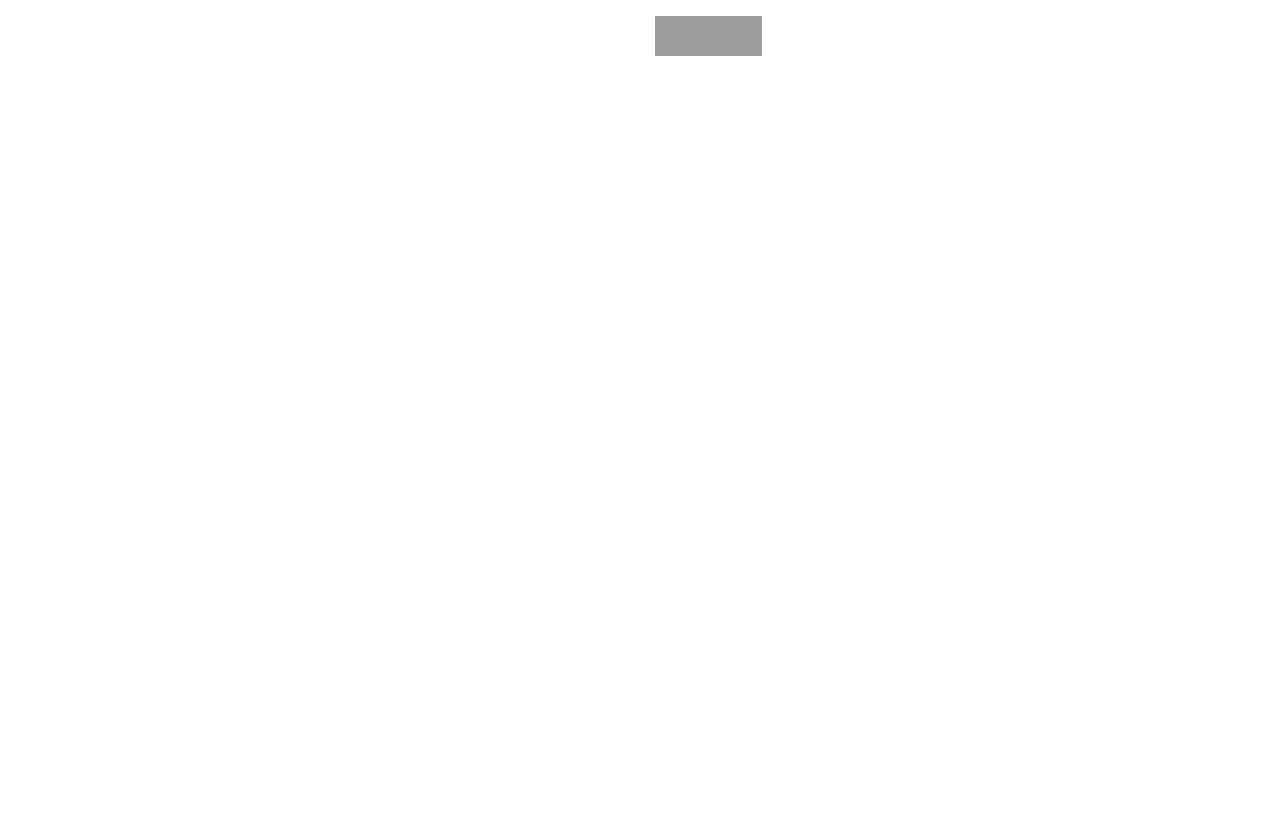
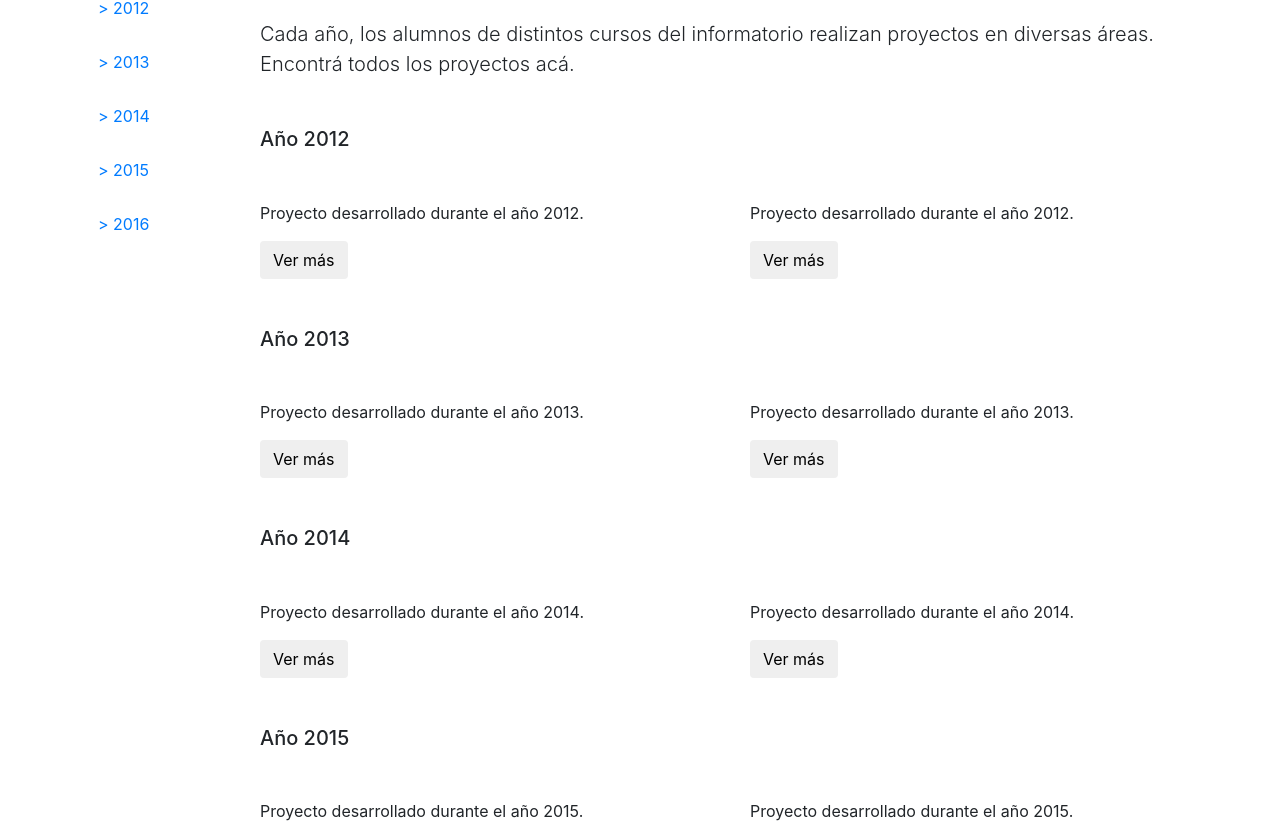
Before and after one commit to gallardoguada/Front, an Angular app in the folder FrontEndInformatorio/: page / in a window 1280 px wide. Shown: the part 2329-3160 px from the top of the page. Before the commit the page ends 2476 px from the top, so only its background shows below. Built offline with nearby package versions, Linux system fonts and the light colour scheme; grey boxes are pictures that could not be loaded.

Commit message:
Sección de proyectos estilizada

```diff
--- a/FrontEndInformatorio/src/app/app.component.html
+++ b/FrontEndInformatorio/src/app/app.component.html
@@ -4,6 +4,9 @@
     <div class="col-2 p-0 bg-white shad-inf"><app-informacionsidebar></app-informacionsidebar></div>
     <div class="col-10 p-0"><app-informacion></app-informacion>
     <app-contactanos></app-contactanos></div>
+    <div class="col-12"><app-inicio></app-inicio></div>
+
+
   </div>
 
 </div>
--- a/FrontEndInformatorio/src/app/app.module.ts
+++ b/FrontEndInformatorio/src/app/app.module.ts
@@ -10,6 +10,7 @@
 import { ContactanosComponent } from './contactanos/contactanos.component';
 import { InformacionComponent } from './informacion/informacion.component';
 import { InformacionsidebarComponent } from './informacionsidebar/informacionsidebar.component';
+import { InicioComponent } from './inicio/inicio.component'
 
 @NgModule({
   declarations: [
@@ -19,7 +20,8 @@
     ProyectosComponent,
     ContactanosComponent,
     InformacionComponent,
-    InformacionsidebarComponent
+    InformacionsidebarComponent,
+    InicioComponent
   ],
   imports: [
     BrowserModule,
--- /dev/null
+++ b/FrontEndInformatorio/src/app/inicio/inicio.component.html
@@ -0,0 +1,65 @@
+<div class="row">
+    <div class="col-2 bg-white shad-inf">
+        <div *ngFor="let group of proyectos" class="mt-3">
+            <button type="button" class="btn btn-link" (click)="link(group.anio)"> > {{ group.anio }}</button>
+                <div *ngIf="links">
+                <div *ngFor="let proyecto of group.proyecto">
+                    <button *ngIf="aniolinks === group.anio" type="button" class="btn btn-link" (click)="cargarProyecto(proyecto)" (click)="ocultar()"> {{ proyecto.nombre }} </button>
+                </div>
+            </div>
+        </div>
+        </div>
+
+    <div class="col-10 p-0">
+
+        <div *ngIf="proyecto.id != null" >
+            <div *ngIf="ocultarinfo">
+
+        <div class="card-inf my-3">
+        <div class="card-header-inf bg-inf-blue lead text-white">
+            <h2>{{proyecto.nombre}}</h2>
+        </div>
+        <div class="card-body-inf">
+            <p class="lead">{{proyecto.descripcion}}</p>
+            <h5>Desarrolladores:</h5>
+            <p>{{proyecto.desarrolladores}}</p>
+            <h5>Galeria:</h5>
+            <h5>Descarga:</h5>
+            <p><a href=''>{{proyecto.descarga}}</a></p>
+        </div>
+        </div>
+        <button type="button" class="btn btn-inf mb-3"(click)="mostrar()">Volver</button>
+        </div>
+    </div>
+
+        <div *ngIf="ver">
+            <div class="card-inf">
+                <div class="card-header-inf bg-inf-blue text-white lead">
+                    <h2>Proyectos</h2>
+                </div>
+                <div class="card-body-inf">
+                    <p class="lead">Cada año, los alumnos de distintos cursos del informatorio realizan proyectos en diversas áreas.
+                        Encontrá todos los proyectos acá.</p>
+                    <div *ngFor="let group of proyectos">
+                        <h5 class="mt-5">Año {{ group.anio }}</h5>
+                        <div class="row">
+                            <div class="col-6" *ngFor="let proyecto of group.proyecto">
+                                <div class="card-inf-gray">
+                                    <div class="card-header-inf text-white bg-inf-blue lead">
+                                            <h3>{{proyecto.nombre}}</h3>
+                                    </div>
+                                    <div class="card-body-inf">
+                                            <p>{{proyecto.descripcion}}</p>
+                                            <button type="button" class="btn btn-inf" (click)="cargarProyecto(proyecto)" (click)="ocultar()">Ver más</button>
+                                    </div>
+                                </div>
+
+
+                            </div>
+                        </div>
+                    </div>
+                </div>
+        </div>
+
+    </div>
+</div>
--- /dev/null
+++ b/FrontEndInformatorio/src/app/inicio/inicio.component.ts
@@ -0,0 +1,144 @@
+import {Component, EventEmitter, OnInit, Output} from '@angular/core';
+
+@Component({
+  selector: 'app-inicio',
+  templateUrl: './inicio.component.html',
+  styleUrls: ['./inicio.component.css']
+})
+export class InicioComponent implements OnInit {
+  ver: boolean;
+  ocultarinfo: boolean;
+  links: boolean;
+  aniolinks;
+
+
+  proyecto = {id: null, nombre: null, anio: null, descripcion: null, desarrolladores: null, descarga: null};
+
+   proyectos= [ {
+    'anio': '2012',
+    'proyecto': [
+      {
+        "id": "1",
+        "nombre": "Proyecto 1",
+        "descripcion": "Proyecto desarrollado durante el año 2012.",
+        "desarrolladores": "nombre y apellido",
+        "descarga": "www.descarga.com/proyecto1"
+      },
+      {
+        "id": "2",
+        "nombre": "Proyecto 2",
+        "descripcion": "Proyecto desarrollado durante el año 2012.",
+        "desarrolladores": "nombre y apellido",
+        "descarga": "www.descarga.com/proyecto2"
+      },
+    ]
+  },
+  {
+    'anio': '2013',
+    'proyecto': [
+      {
+        "id": "3",
+        "nombre": "Proyecto 3",
+        "descripcion": "Proyecto desarrollado durante el año 2013.",
+        "desarrolladores": "nombre y apellido",
+        "descarga": "www.descarga.com/proyecto3"
+      },
+      {
+        "id": "4",
+        "nombre": "Proyecto 4",
+        "descripcion": "Proyecto desarrollado durante el año 2013.",
+        "desarrolladores": "nombre y apellido",
+        "descarga": "www.descarga.com/proyecto4"
+      },
+    ]
+  },
+  {
+    'anio': '2014',
+    'proyecto': [
+      {
+        "id": "5",
+        "nombre": "Proyecto 5",
+        "descripcion": "Proyecto desarrollado durante el año 2014.",
+        "desarrolladores": "nombre y apellido",
+        "descarga": "www.descarga.com/proyecto5"
+      },
+      {
+        "id": "6",
+        "nombre": "Proyecto 6",
+        "descripcion": "Proyecto desarrollado durante el año 2014.",
+        "desarrolladores": "nombre y apellido",
+        "descarga": "www.descarga.com/proyecto6"
+      },
+    ]
+  },
+  {
+    'anio': '2015',
+    'proyecto': [
+      {
+        "id": "7",
+        "nombre": "Proyecto 7",
+        "descripcion": "Proyecto desarrollado durante el año 2015.",
+        "desarrolladores": "nombre y apellido",
+        "descarga": "www.descarga.com/proyecto7"
+      },
+      {
+        "id": "8",
+        "nombre": "Proyecto 8",
+        "descripcion": "Proyecto desarrollado durante el año 2015.",
+        "desarrolladores": "nombre y apellido",
+        "descarga": "www.descarga.com/proyecto8"
+      },
+    ]
+  },
+  {
+    'anio': '2016',
+    'proyecto': [
+      {
+        "id": "9",
+        "nombre": "Proyecto 9",
+        "descripcion": "Proyecto desarrollado durante el año 2016.",
+        "desarrolladores": "nombre y apellido",
+        "descarga": "www.descarga.com/proyecto9"
+      },
+      {
+        "id": "10",
+        "nombre": "Proyecto 10",
+        "descripcion": "Proyecto desarrollado durante el año 2016.",
+        "desarrolladores": "nombre y apellido",
+        "descarga": "www.descarga.com/proyecto10"
+      },
+    ]
+  }
+];
+
+
+  cargarProyecto(proyectoEntrada){
+    this.proyecto = proyectoEntrada;
+    this.ocultarinfo = true;
+  }
+
+  constructor() {
+    this.ver = true;
+    this.ocultarinfo = false;
+    this.links = false;
+    this.aniolinks = 0;
+  }
+
+  ocultar(){
+    this.ver = false;
+  }
+
+  mostrar(){
+    this.ver = true;
+    this.ocultarinfo = false;
+  }
+
+  link(anio){
+    this.links = !this.links;
+    this.aniolinks = anio;
+  }
+
+  ngOnInit() {
+  }
+
+}
```
Also changed, not shown: FrontEndInformatorio/src/app/inicio/inicio.component.css (added), 1 other file (tests, documents, lock files or other folders).
